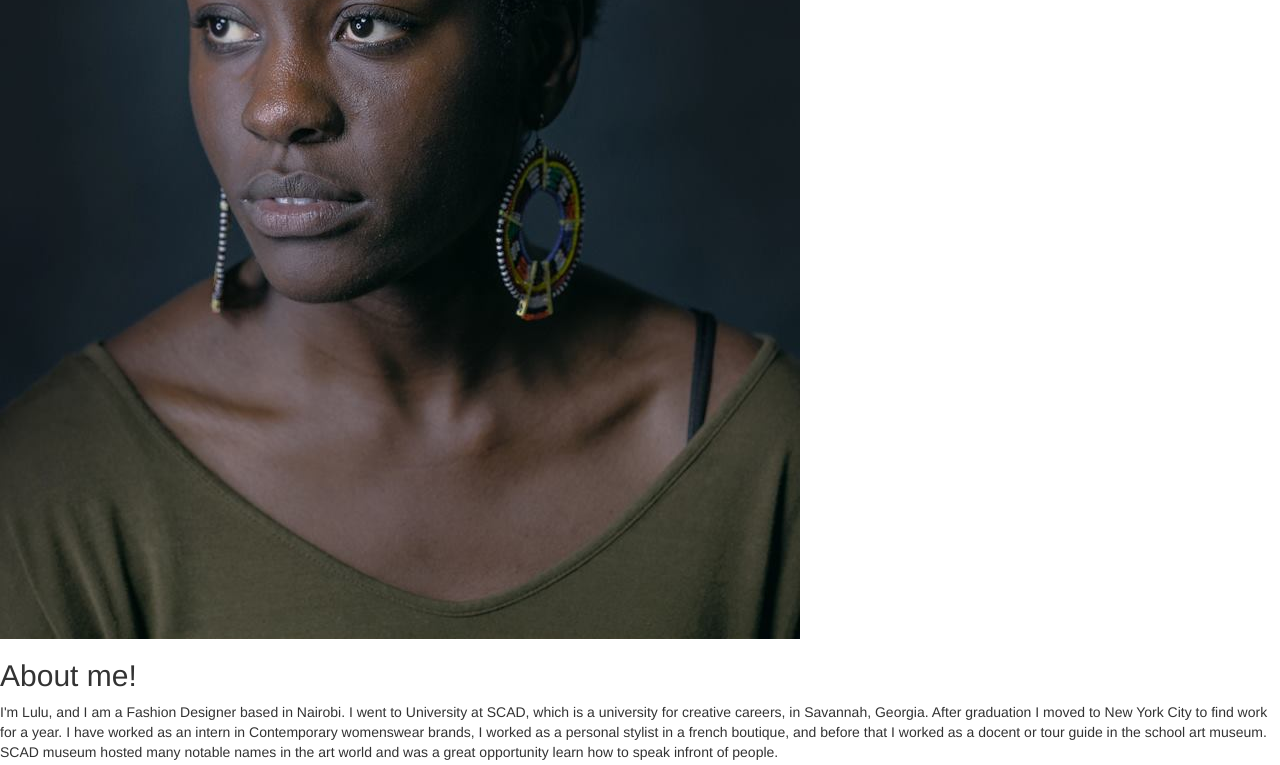
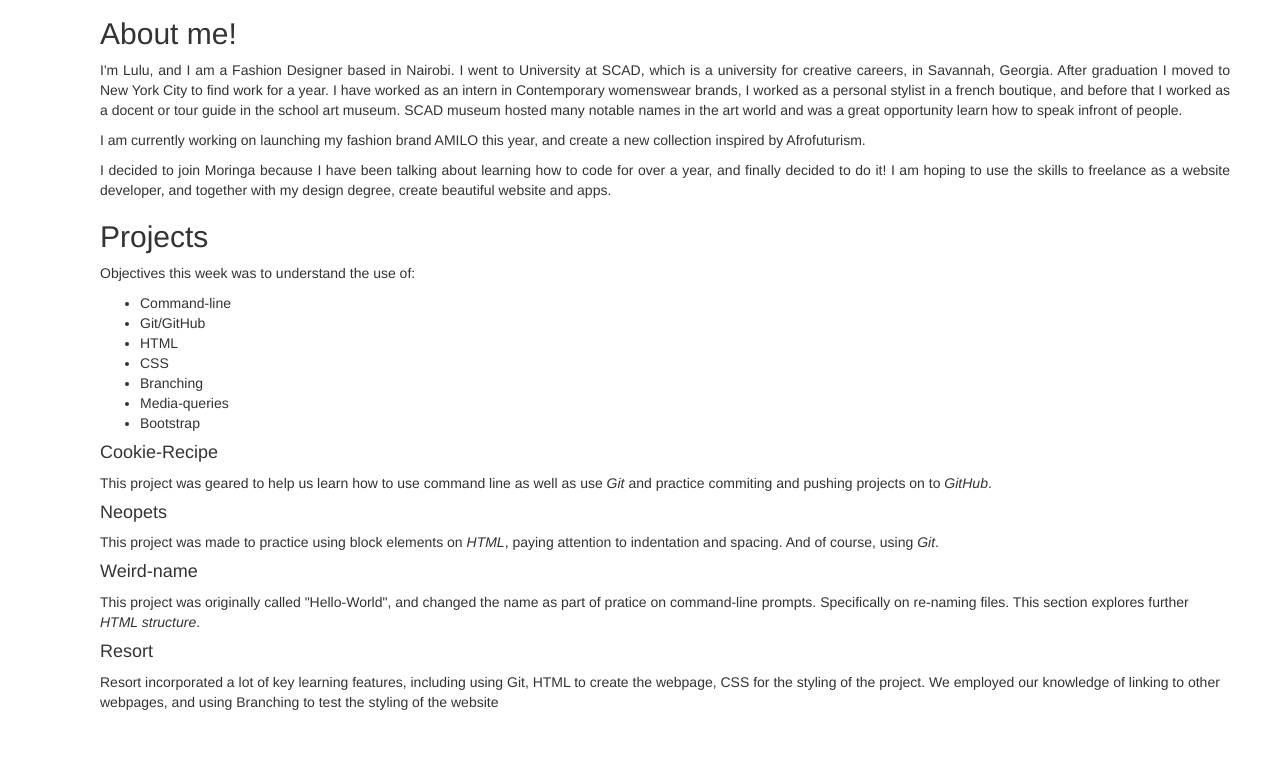
Before and after one commit to lulumuts/lulumuts.github.io, a plain HTML site: page portfolio.html in a window 1280 px wide. Shown: the part 431-1196 px from the top of the page. Drawn offline with Linux system fonts and the light colour scheme.

Commit message:
added personal stylesheet

```diff
--- a/css/styles.css
+++ b/css/styles.css
@@ -0,0 +1,28 @@
+img {
+  display:block;
+  width: 25%;
+
+}
+
+h1 {
+  text-align: center;
+}
+
+body {
+  margin: 25px 50px 75px 100px;;
+}
+
+.about {
+  text-align: justify;
+
+}
+
+.list {
+  text-align: justify;
+}
+
+.project {
+
+
+
+}
--- a/portfolio.html
+++ b/portfolio.html
@@ -2,12 +2,16 @@
 <html>
   <head>
     <meta charset="utf-8">
+
     <link href="css/bootstrap.min.css" rel="stylesheet" type="text/css">
+    <link href="css/styles.css" rel="stylesheet" type="text/css">
+
     <title>Portfolio</title>
   </head>
   <body>
     <h1>Lulu Mutuli's Portfolio</h1>
     <img src="PICS/portfolio.jpg" alt="portfolio photo">
+    <div class="about">
     <h2>About me!</h2>
       <p>I'm Lulu, and I am a Fashion Designer based in Nairobi. I went to University at SCAD,
           which is a university for creative careers, in Savannah, Georgia. After graduation I moved to New York City to find work for a year.
@@ -17,7 +21,8 @@
         <p>I am currently working on launching my fashion brand AMILO this year, and create a new collection inspired by Afrofuturism.</p>
         <p>I decided to join Moringa because I have been talking about learning how to code for over a year, and finally decided to do it! I am
            hoping to use the skills to freelance as a website developer, and together with my design degree, create beautiful website and apps.</p>
-
+  </div>
+  <div class="list">
       <h2>Projects</h2>
       <p>Objectives this week was to understand the use of:</p>
         <ul>
@@ -29,19 +34,22 @@
           <li>Media-queries</li>
           <li>Bootstrap</li>
         </ul>
+      </div>
 
-        <ol>
+        <div class="project">
+
         <h4>Cookie-Recipe</h4>
-        <p>This project was geared to help us learn how to use command line as well as use Git and practice commiting and pushing projects on to GitHub</p>
+        <p>This project was geared to help us learn how to use command line as well as use <em>Git</em> and practice commiting and pushing projects on to <em>GitHub</em>.</p>
         <h4>Neopets</h4>
-        <p>This project was made to practice using block elements on HTML, paying attention to indentation and spacing. And of course, using Git.</p>
+        <p>This project was made to practice using block elements on <em>HTML</em>, paying attention to indentation and spacing. And of course, using <em>Git</em>.</p>
         <h4>Weird-name</h4>
         <p>This project was originally called "Hello-World", and changed the name as part of pratice on command-line prompts. Specifically on re-naming files.
-          This section explores further HTML structure. </p>
+          This section explores further <em>HTML structure</em>.</p>
        <h4>Resort</h4>
        <p>Resort incorporated a lot of key learning features, including using Git, HTML to create the webpage, CSS for the styling of the project.
     We employed our knowledge of linking to other webpages, and using Branching to test the styling of the website</p>
-      </ol>
+
+    </div>
 
 
   </body>
```
Lines whose indentation alone changed are shown as unchanged.
